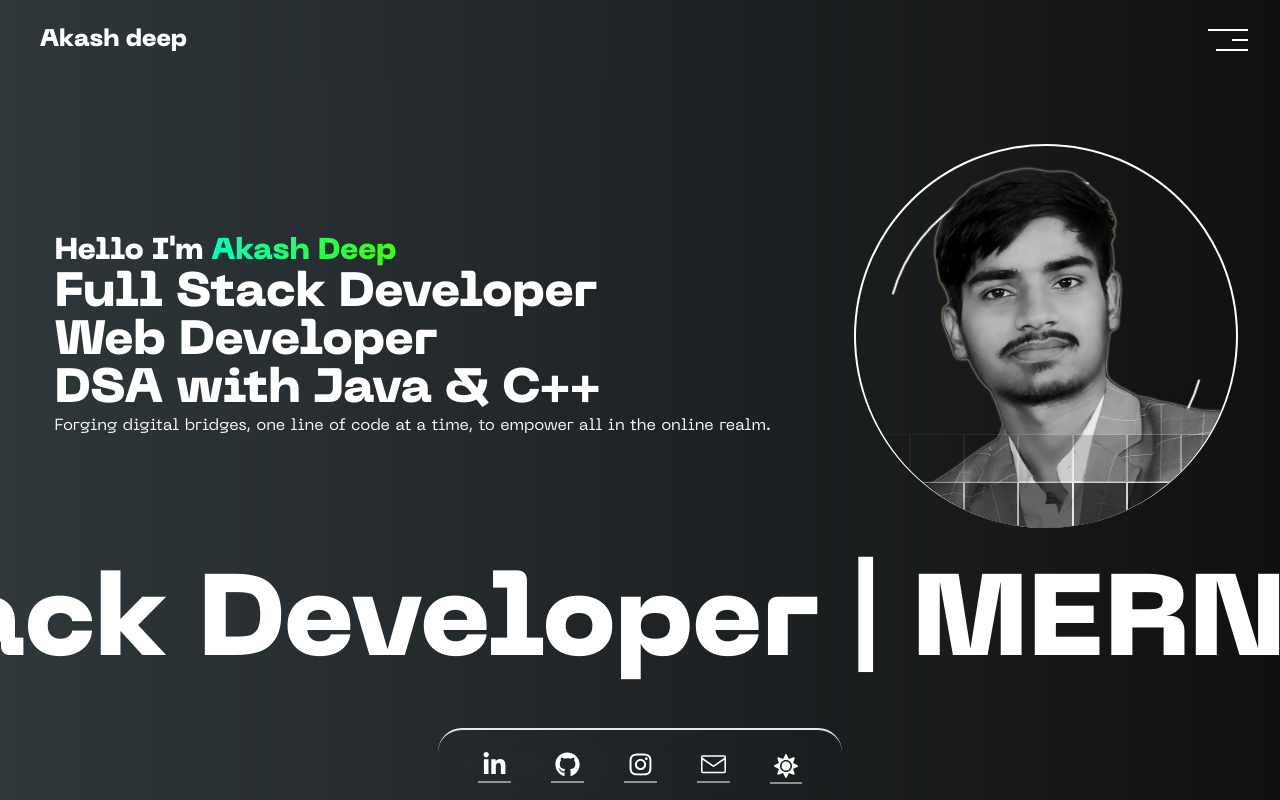
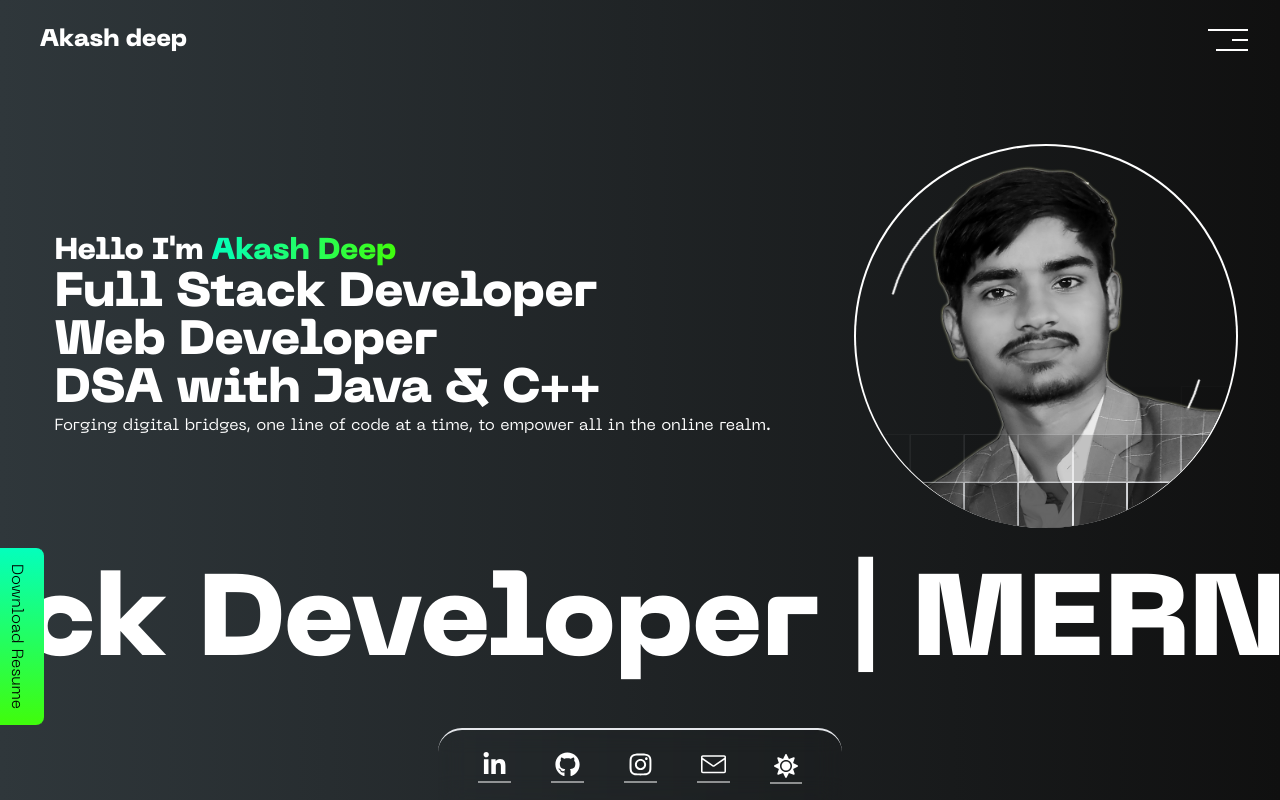
Before and after one commit to akashdeep023/Portfolio, a React (Vite) app: page / in a window 1280 px wide. Shown: the top 800 px of the page. Built offline with nearby package versions, Linux system fonts and the light colour scheme.

Commit message:
Update Home Page && ScrollTop

```diff
--- a/src/components/ScrollTop.jsx
+++ b/src/components/ScrollTop.jsx
@@ -6,13 +6,12 @@ const ScrollTop = ({ scrollShow }) => {
 	return (
 		<div
 			className={`text-black dark:text-white h-16 w-16 fixed flex items-center justify-center ${
-				scrollShow ? "bottom-full opacity-0" : "bottom-3 opacity-100"
+				scrollShow ? "bottom-full opacity-0" : "bottom-10 opacity-100"
 			} right-0 sm:right-1 z-40 transition-all duration-700 animate-bounce cursor-pointer`}
 		>
 			<FaArrowAltCircleUp
-				fontSize={"40px"}
 				onClick={handleScrollTop}
-				className="text-customeDark-500"
+				className="text-customeDark-500 text-4xl sm:text-5xl"
 			/>
 		</div>
 	);
--- a/src/pages/Home.jsx
+++ b/src/pages/Home.jsx
@@ -2,6 +2,7 @@ import { useGSAP } from "@gsap/react";
 import React, { useRef } from "react";
 import { gsap } from "gsap";
 import JackImg from "../assets/img-1.png";
+import resume from "../assets/AKASHDEEP-RESUME.pdf";
 import { ScrollTrigger } from "gsap/ScrollTrigger";
 gsap.registerPlugin(ScrollTrigger);
 
@@ -82,8 +83,16 @@ const Home = () => {
 	return (
 		<div
 			id="home"
-			className="text-black bg-white dark:text-white dark:bg-gradient-to-l to-customeDark-500 from-customeDark-600 h-full w-full"
+			className="relative text-black bg-white dark:text-white dark:bg-gradient-to-l to-customeDark-500 from-customeDark-600 h-full w-full"
 		>
+			<a
+				target="_blank"
+				download={resume}
+				href={resume}
+				className="bg-gradient-to-l to-customeGreen-500 from-customeGreen-600 text-black h-14 w-fit fixed left-4 origin-left rotate-90 bottom-56 z-40 py-2 px-4 rounded-lg flex items-center justify-cente text-sm sm:text-base"
+			>
+				Download Resume
+			</a>
 			<div id="home1" className=" min-h-dvl pt-4 sm:pt-16">
 				<div className="home1-scroll flex flex-col md:flex-row justify-evenly items-center w-full min-h-fit gap-7 ">
 					<div className="font-bold p-3 ">
@@ -208,9 +217,9 @@ const Home = () => {
 					</span>
 				</div>
 			</div>
-			<div id="home2" className="w-full h-dvh ">
+			<div id="home2" className="w-full min-h-dvh ">
 				<div className="home2-fam w-full h-fit flex flex-wrap justify-evenly p-3 sm:p-5 md:p-10">
-					<div className="size-36 sm:size-44 md:size-52 lg:size-60 m-4 p-2  border-2 dark:border-white/30 shadow-md shadow-black/50 dark:bg-gradient-to-t rounded-md to-customeDark-500 from-customeDark-600  flex items-center text-center justify-center flex-col">
+					<div className="size-36 sm:size-44 md:size-52 lg:size-60 m-2 sm:m-4 p-2  border-2 dark:border-white/30 shadow-md shadow-black/50 dark:bg-gradient-to-t rounded-md to-customeDark-500 from-customeDark-600  flex items-center text-center justify-center flex-col">
 						<div className="font-bold text-2xl sm:text-3xl md:text-4xl lg:text-5xl">
 							<b>20</b>
 							<span>+</span>
@@ -219,7 +228,7 @@ const Home = () => {
 							Successfully completed project
 						</h1>
 					</div>
-					<div className="size-36 sm:size-44 md:size-52 lg:size-60 m-4 p-2  border-2 dark:border-white/30 shadow-md shadow-black/50 dark:bg-gradient-to-t rounded-md to-customeDark-500 from-customeDark-600  flex items-center text-center justify-center flex-col">
+					<div className="size-36 sm:size-44 md:size-52 lg:size-60 m-2 sm:m-4 p-2  border-2 dark:border-white/30 shadow-md shadow-black/50 dark:bg-gradient-to-t rounded-md to-customeDark-500 from-customeDark-600  flex items-center text-center justify-center flex-col">
 						<div className="font-bold text-2xl sm:text-3xl md:text-4xl lg:text-5xl">
 							<b>15</b>
 							<span>+</span>
@@ -228,7 +237,7 @@ const Home = () => {
 							Technologies
 						</h1>
 					</div>
-					<div className="size-36 sm:size-44 md:size-52 lg:size-60 m-4 p-2  border-2 dark:border-white/30 shadow-md shadow-black/50 dark:bg-gradient-to-t rounded-md to-customeDark-500 from-customeDark-600  flex items-center text-center justify-center flex-col">
+					<div className="size-36 sm:size-44 md:size-52 lg:size-60 m-2 sm:m-4 p-2  border-2 dark:border-white/30 shadow-md shadow-black/50 dark:bg-gradient-to-t rounded-md to-customeDark-500 from-customeDark-600  flex items-center text-center justify-center flex-col">
 						<div className="font-bold text-2xl sm:text-3xl md:text-4xl lg:text-5xl">
 							<b>2.0</b>
 							<span>K+</span>
@@ -237,7 +246,7 @@ const Home = () => {
 							LinkedIn Family
 						</h1>
 					</div>
-					<div className="size-36 sm:size-44 md:size-52 lg:size-60 m-4 p-2  border-2 dark:border-white/30 shadow-md shadow-black/50 dark:bg-gradient-to-t rounded-md to-customeDark-500 from-customeDark-600  flex items-center text-center justify-center flex-col">
+					<div className="size-36 sm:size-44 md:size-52 lg:size-60 m-2 sm:m-4 p-2  border-2 dark:border-white/30 shadow-md shadow-black/50 dark:bg-gradient-to-t rounded-md to-customeDark-500 from-customeDark-600  flex items-center text-center justify-center flex-col">
 						<div className="font-bold text-2xl sm:text-3xl md:text-4xl lg:text-5xl">
 							<b>1.0</b>
 							<span>+</span>
```
